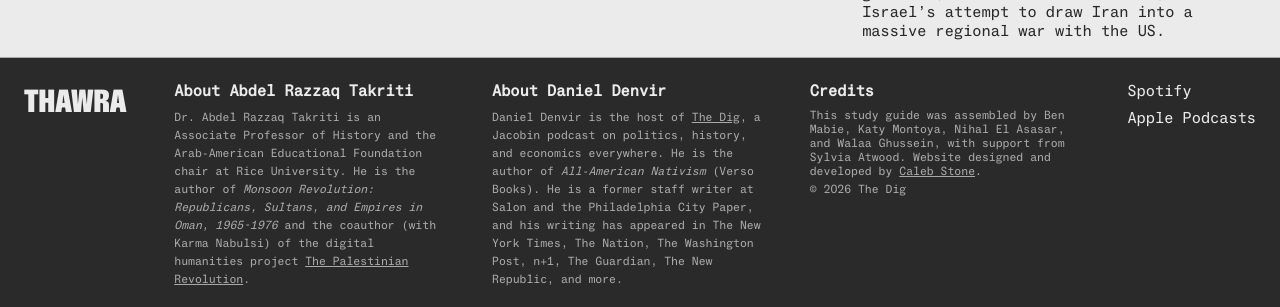
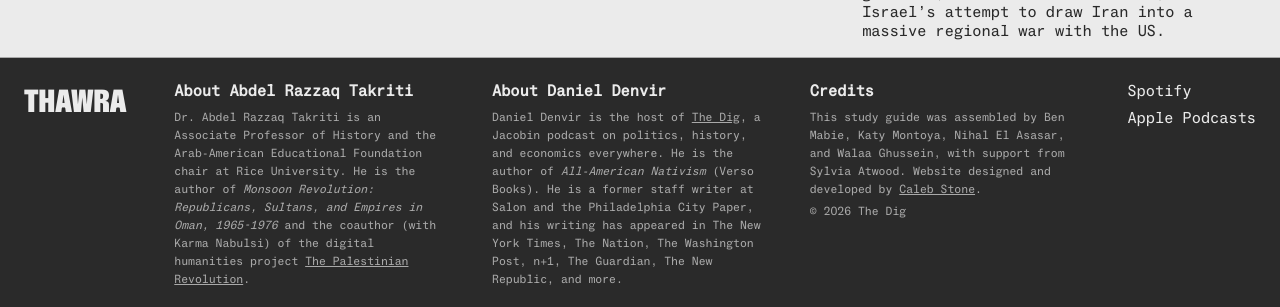
Before and after one commit to caleblstone/Thawra, a Jekyll site: the page built from Episodes.markdown, in a window 1280 px wide. Shown: the part 4089-4396 px from the top of the page. Built offline with Jekyll 4.4.1, drawn with Linux system fonts in a browser that asks for light colours; a script that is not in the unit is left out.

Commit message:
fixed footer and links

```diff
--- a/_config.yml
+++ b/_config.yml
@@ -1,6 +1,6 @@
 title: Thawra
 email:
-description:
+description: Across hours of finely detailed inquiry, Daniel Denvir and Abdel Razzaq Takriti chart the emergence and evolution of revolutionary currents in the Mashriq, including nationalism, Nasserism, Ba'athism, communism, and Islamism-set in the context of imperialist power politics and predation.
 baseurl: ""
 url:
 twitter_username:
--- a/assets/css/main.scss
+++ b/assets/css/main.scss
@@ -21,6 +21,18 @@ $body-text-line-height: 1.5em;
          url('/assets/fonts/Social.woff') format('woff');
     font-weight: 400;
     font-style: normal;
+}
+
+a {
+    text-decoration: none;
+    color: $base-black;
+}
+a:hover {
+    color: $link-color;
+}
+
+p a {
+    text-decoration: underline;
 }
 
 html, body {
@@ -161,6 +173,7 @@ footer {
             p {
                 margin: 0 0 4px 0;
                 font-size: 12px;
+                line-height: $body-text-line-height;
                 color: darkgray;
             }
             a {
```
